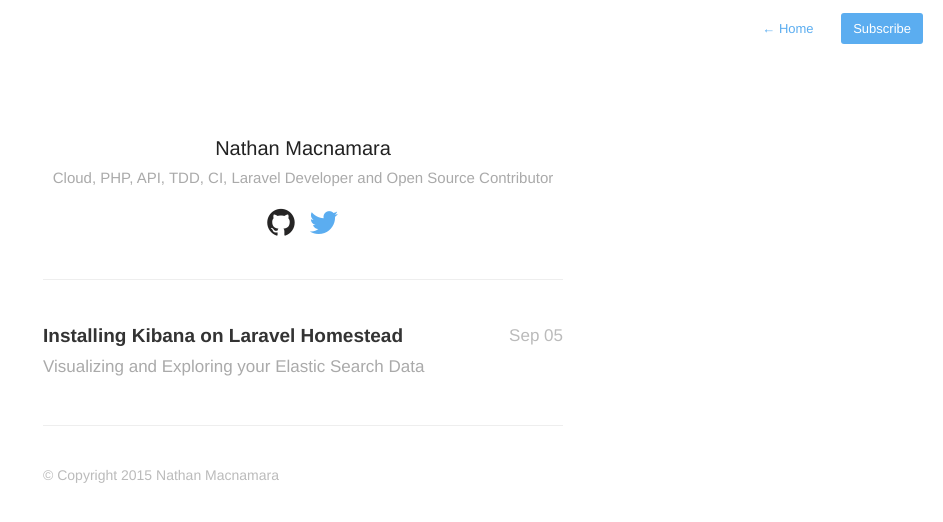
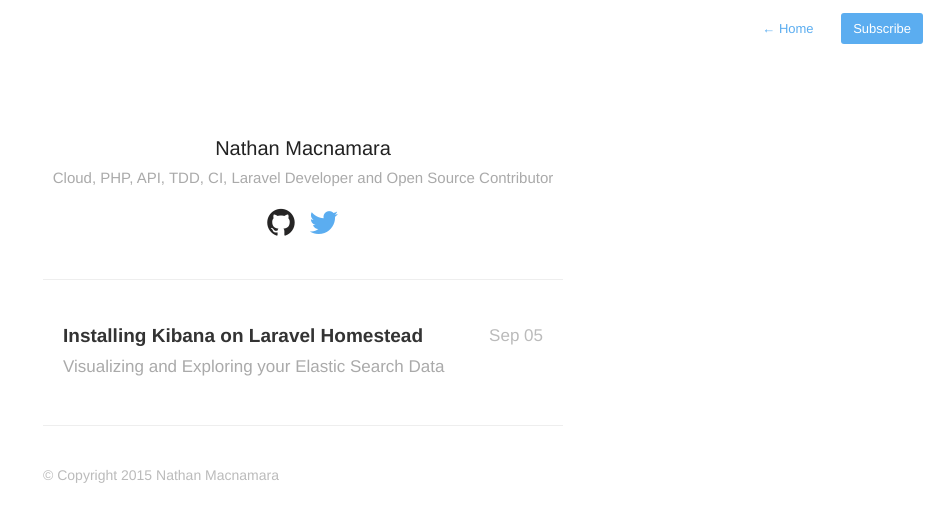
Before and after one commit to nathanmac/nathanmac.github.io, a Jekyll site: the page built from index.html, in a window 1280 px wide. Shown: the top 522 px of the page, without its empty margins (337-1280 px from the left). Built offline with Jekyll 4.4.1, drawn with Linux system fonts in a browser that asks for light colours; nearby versions of some CDN libraries; the list of posts is cut into pages by our own code.

Commit message:
Alterations to list style

```diff
--- a/assets/css/style.css
+++ b/assets/css/style.css
@@ -181,8 +181,15 @@
 	transition: all 0.15s ease;
 }
 
-ul 	{ margin:0; padding:0; }
-li	{ list-style-type:circle; list-style-position:inside; }
+ul 	{
+	padding:0;
+	margin: 0 20px 20px;
+}
+
+li	{
+	list-style-type:square;
+	list-style-position:inside;
+}
 
 /* Line Height */
 #post-body, p { line-height:1.7; }
```
